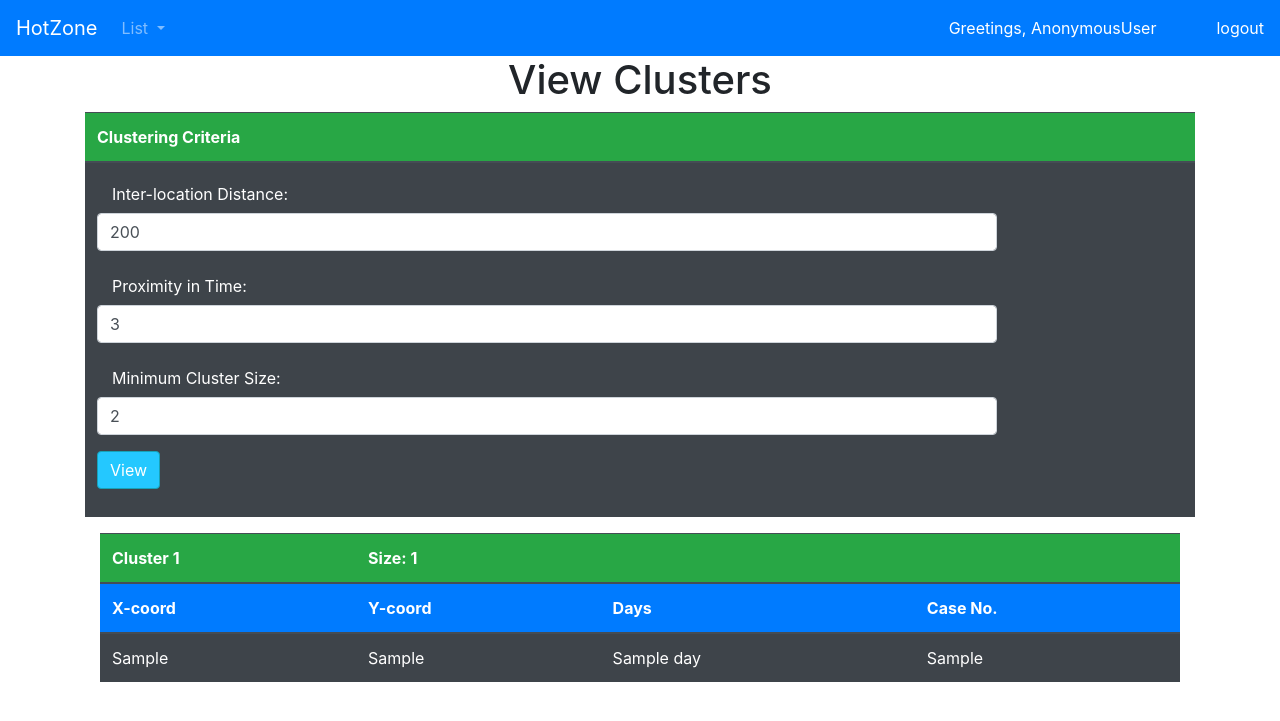
After one commit to abheeg06/hotzone_v1, a Django app: template hotzone_v1_2/project/templates/view_clusters.html in a window 1280 px wide. The commit adds this page. Shown: the top 721 px of the page. Run offline with Django 3.2, Linux system fonts and the light colour scheme; the template is opened without the code that fills it: most values are stand-ins (such as "Sample title", 1, 10 or a date in 2020); some libraries are stand-ins or nearby versions.

Commit message:
clustering

```diff
--- a/hotzone_v1_2/project/hotzone/urls.py
+++ b/hotzone_v1_2/project/hotzone/urls.py
@@ -7,9 +7,10 @@ urlpatterns = [
     path('viruses', views.list_viruses, name='list_viruses'),
     path('locations/<str:target>', views.show_location_detail, name='show_location_detail'),
     path('cases/<int:target>', views.show_case_detail, name='show_case_detail'),
-    path('viruses/<slug:target>', views.show_virus_detail, name='show_virus_detail'),
+    path('viruses/<str:target>', views.show_virus_detail, name='show_virus_detail'),
     path('cases/<int:target>/add_location', views.add_visted_location, name='add_visted_location'),
     path('user_creation', views.user_creation, name='user_creation'),
     path('', views.user_login, name='user_login'),
-    path('user_logout', views.user_logout, name='user_logout')
+    path('user_logout', views.user_logout, name='user_logout'),
+    path('clusters', views.view_clusters, name='view_clusters'),
 ]
--- /dev/null
+++ b/hotzone_v1_2/project/templates/view_clusters.html
@@ -0,0 +1,138 @@
+{% load static %}
+<!DOCTYPE html>
+<html>
+
+<head>
+    <title>HotZone</title>
+    <!-- Required meta tags -->
+    <meta charset="utf-8">
+    <meta name="viewport" content="width=device-width, initial-scale=1, shrink-to-fit=no">
+
+    <!-- Bootstrap CSS -->
+    <link rel="stylesheet" href="https://cdnjs.cloudflare.com/ajax/libs/font-awesome/4.7.0/css/font-awesome.min.css">
+    <link rel="stylesheet" href="https://cdn.jsdelivr.net/npm/bootstrap@4.5.3/dist/css/bootstrap.min.css"
+        integrity="sha384-TX8t27EcRE3e/ihU7zmQxVncDAy5uIKz4rEkgIXeMed4M0jlfIDPvg6uqKI2xXr2" crossorigin="anonymous">
+
+    <!-- logout button CSS -->
+    <link rel="stylesheet" href="{% static 'after_login_pages.css' %}">
+</head>
+
+<body onload="check();">
+    <span id="flag" style="display:none">{{flag}}</span>
+    {% include 'navbar.html' %}
+    <h1 class="text-center">View Clusters</h1>
+    <div class="container-xl">
+        <div class="row">
+            <div class="col">
+                <table class="table table-striped table-dark">
+                    <thead class="bg-success">
+                        <tr>
+                            <th scope="col">Clustering Criteria</th>
+                        </tr>
+                    </thead>
+                    <form method="POST">
+                        {% csrf_token %}
+                        <tbody>
+                            <tr>
+                                <td>
+                                    <div class="form-group row">
+                                        <div class="col-sm-10">
+                                            <label for="distance" class="col-sm-3 col-form-label">Inter-location
+                                                Distance:</label>
+                                            <input class="form-control" id="distance" name="distance" value="200"
+                                                placeholder="Number" required />
+                                        </div>
+                                    </div>
+                                    <div class="form-group row">
+                                        <div class="col-sm-10">
+                                            <label for="time" class="col-sm-3 col-form-label">Proximity in Time:</label>
+                                            <input class="form-control" id="time" name="time" value="3"
+                                                placeholder="Number" required />
+                                        </div>
+                                    </div>
+                                    <div class="form-group row">
+                                        <div class="col-sm-10">
+                                            <label for="size" class="col-sm-3 col-form-label">Minimum Cluster
+                                                Size:</label>
+                                            <input class="form-control" id="size" name="size" value="2"
+                                                placeholder="Number" required />
+                                        </div>
+                                    </div>
+                                    <div class="form-group row">
+                                        <div class="col-sm-10">
+                                            <button type="submit" class="btn btn-info" name="view" id="searchButton"
+                                                style="background-color: #24c8ff">View</button>
+                                        </div>
+                                    </div>
+                                </td>
+                            </tr>
+                        </tbody>
+                    </form>
+                </table>
+            </div>
+        </div>
+    </div>
+
+    <div class="container-xl">
+        <h3 id="message1" style="display:none">Total clusters: {{result.total_clusters}}</h3>
+        <h3 id="message2" style="display:none">Total un-clustered: {{result.total_noise}}</h3>
+        <div class="container sm-10">
+            <div class="row">
+                <div class="col">
+                    {% for cluster in result.clusters %}
+                    <table class="table table-striped table-dark" id="hotzone_result_table">
+                        <thead class="bg-success">
+                            <tr>
+                                <th scope="col">Cluster {{cluster.number}}</th>
+                                <th scope="col">Size: {{cluster.size}}</th>
+                                <th></th>
+                                <th></th>
+                            </tr>
+                        </thead>
+                        <thead class="bg-primary">
+                            <tr>
+                                <th scope="col">X-coord</th>
+                                <th scope="col">Y-coord</th>
+                                <th scope="col">Days</th>
+                                <th scope="col">Case No.</th>
+                            </tr>
+                        </thead>
+                        <tbody>
+                            {% for pt in cluster.pts %}
+                            <tr>
+                                <td>{{pt.x}}</td>
+                                <td>{{pt.y}}</td>
+                                <td>{{pt.day}}</td>
+                                <td>{{pt.caseNo}}</td>
+                            </tr>
+                            {% endfor %}
+                        </tbody>
+                    </table>
+                    {% endfor %}
+                </div>
+            </div>
+        </div>
+    </div>
+
+    <script src="https://maxcdn.bootstrapcdn.com/bootstrap/3.3.7/js/bootstrap.min.js"></script>
+    <script src="https://code.jquery.com/jquery-3.5.1.slim.min.js"
+        integrity="sha384-DfXdz2htPH0lsSSs5nCTpuj/zy4C+OGpamoFVy38MVBnE+IbbVYUew+OrCXaRkfj"
+        crossorigin="anonymous"></script>
+    <script src="https://cdn.jsdelivr.net/npm/bootstrap@4.5.3/dist/js/bootstrap.bundle.min.js"
+        integrity="sha384-ho+j7jyWK8fNQe+A12Hb8AhRq26LrZ/JpcUGGOn+Y7RsweNrtN/tE3MoK7ZeZDyx"
+        crossorigin="anonymous"></script>
+    <script>
+        function check() {
+            if (document.getElementById("flag").innerHTML == 1){
+                document.getElementById("message1").removeAttribute("style")
+                document.getElementById("message2").removeAttribute("style")
+            }
+            else{
+                document.getElementById("message1").style.display = "none";
+                document.getElementById("message2").style.display = "none";
+            }
+        };
+    </script>
+</body>
+
+</html>
```
Also changed, not shown: hotzone_v1_2/project/hotzone/views.py (+73 -4 lines), hotzone_v1_2/project/templates/add_visited_location.html (+9 -7 lines).
